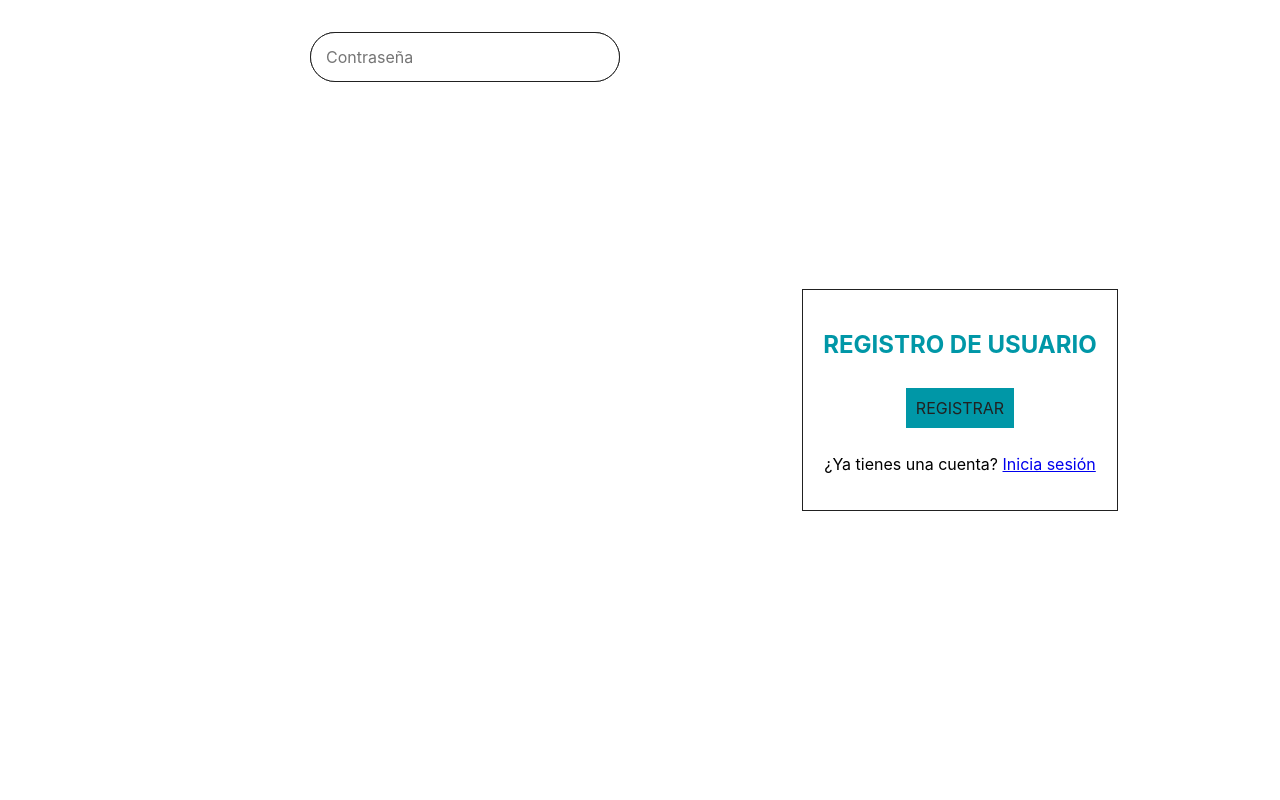
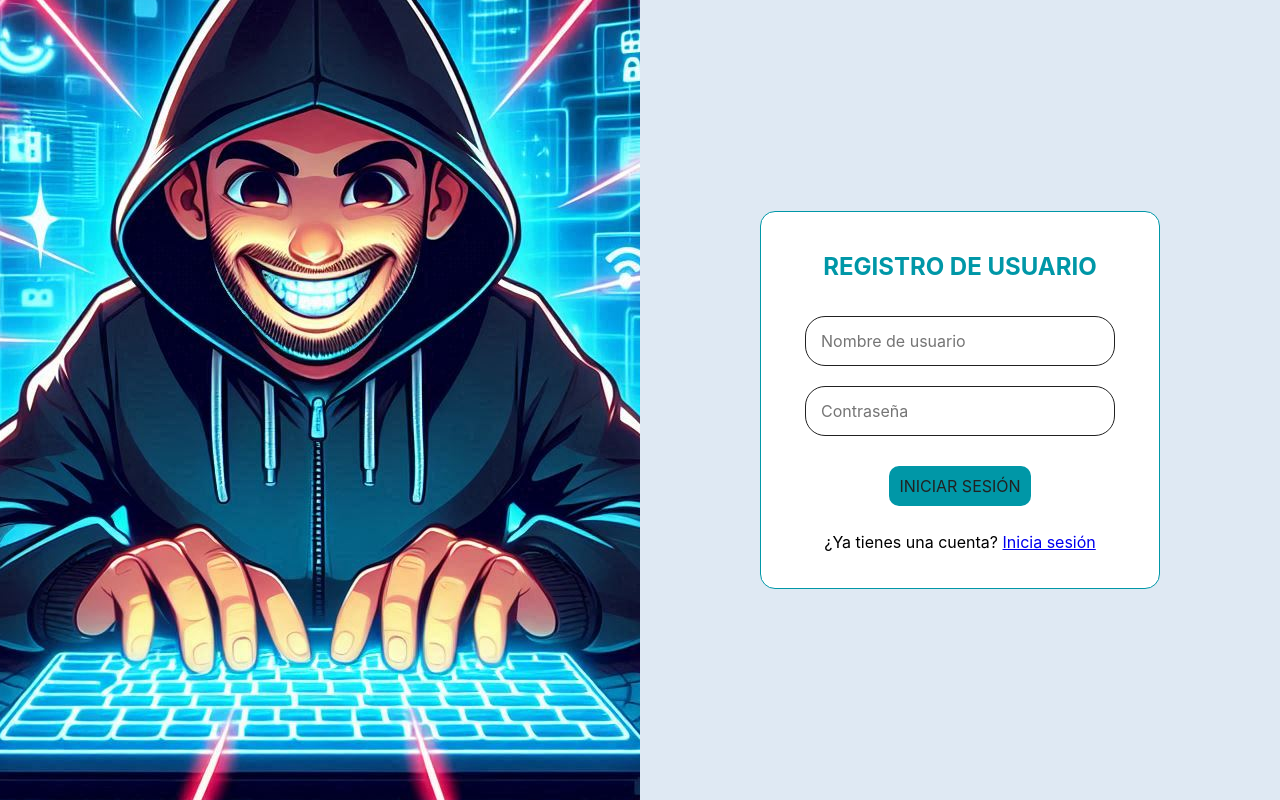
Before and after one commit to aresmote/proyecto_adminproyectos, a PHP site: page /register.php in a window 1280 px wide. Run offline with PHP 8.4, Linux system fonts and the light colour scheme.

Commit message:
Co-authored-by: Juancarlos Escobar <Greenlotu2@users.noreply.github.com>

```diff
--- a/estilo.css
+++ b/estilo.css
@@ -6,7 +6,6 @@
     --secundario:#0097a7;
     --gris:#757575;
     --grisclaro: #DFE9F3;
-
 
 }
 * {
@@ -32,6 +31,7 @@
     align-items: center;
   }
 .left{
+    background-image: url(OIG4.jpg);
       background-position: center;
       background-repeat: no-repeat;
       width: 50%;
@@ -48,14 +48,19 @@
     justify-content: center;
     align-items: center;
     gap: 3rem;
+    background-color: var(--grisclaro);
 }
 
 .container {
     max-width: 400px;
     margin: auto;
     padding: 20px;
-    border: 1px solid var(--oscuro);
+    border: 1px solid var(--secundario);
+    border-radius: 15px;
     text-align: center;
+    background-color: var(--blanco);
+
+
 
 }
 
@@ -63,160 +68,29 @@
     text-transform: uppercase;
     color: var(--secundario);
     font-size: x-large;
+    margin-bottom: 35px;
 }
 
-.login form input[type="password"]{
+.username{
     width: 310px;
     height: 50px;
     border: 1px solid var(--oscuro);
     margin-bottom: 20px;
     padding: 0 15px;
+    border-radius: 20px;
+
 }
-.login form input[type="text"] {
+.password{
     width: 310px;
     height: 50px;
     border: 1px solid var(--oscuro);
     margin-bottom: 20px;
     padding: 0 15px;
+    border-radius: 20px;
+
 }
-.login form input[type="submit"] {
-    width: 100%;
-    padding: 15px;
-   margin-top: 20px;
-    background-color: var(--secundario);
-    border: 0;
-    cursor: pointer;
-    font-weight: bold;
-    color: var(--blanco);
-    transition: background-color 0.2s;
-}
-
-header{
-    background-color: var(--secundario);
-    height: 3rem;
-}
-
-.nav-bg ul {
-    display: flex;
-    justify-content:flex-end;
-    list-style-type: none;
-    background-color: var(--secundario);
-}
-
-nav ul li {
-    margin: 0 25px;
-}
-
-nav ul li a {
-    color: white;
-    text-decoration: none;
-}
-
-i {
-	position: relative;
-	display: block;
-	width: 100%;
-	height: 20rem;
-	overflow: hidden;
-	border-radius: 20px;
-}
-
-i:before, i:after {
-	content: '⥪';
-	position: absolute;
-	top: 50%;
-	left: 1rem;
-	z-index: 2;
-	width: 2rem;
-	height: 2rem;
-	background: dodgerblue;
-	color: white;
-	border-radius: 50%;
-	display: flex;
-	justify-content: center;
-	align-items: center;
-	pointer-events: none;
-}
-
-i:after {
-	content: '⥭';
-	left: auto;
-	right: 1rem;
-}
-
-/* I haven't found a way for IE and Edge to let me style inputs that way */
-input {
-	appearance: none;
-	-ms-appearance: none;
-	-webkit-appearance: none;
-	display: block;
-	width: 100%;
-	height: 100%;
-	position: absolute;
-	top: 0;
-	left: 0;
-	border-radius: 50px;
-	background-repeat: no-repeat;
-	background-size:cover;
-	background-position: center;
-	transform: translateX(100%);
-	transition: transform ease-in-out 400ms;
-	z-index: 1;
-}
-
-input:focus {
-	outline: none;
-}
-
-input:after {
-	content: attr(title);
-	position: absolute;
-	top: 1rem;
-	left: 1rem;
-	background-color: rgba(0,0,0,0.4);
-	color: white;
-	padding: .5rem;
-	font-size: 1rem;
-	border-radius: 20px;
-}
-
-input:not(checked):before {
-	content: '';
-	position: absolute;
-	width: 2rem;
-	height: 2rem;
-	border-radius: 50%;
-	top: 50%;
-	left: calc(-100% + 1rem);
-}
-
-input:checked:before {
-	display: none;
-	left: 1rem;
-}
-
-input:checked {
-	transform: translateX(0);
-	pointer-events: none;
-	z-index: 0;
-	box-shadow: -5px 10px 20px -15px rgba(0,0,0,1);
-}
-
-input:checked + input:before {
-	left: -3rem;
-}
-
-input:checked + input ~ input:before {
-	display: none;
-}
-
-section {
-    padding: 20px;
-    text-align: center;
-}
-
 button {
-
+    border-radius: 10px;
     margin: 10px;
     padding: 10px;
     background-color: var(--secundario);
@@ -225,13 +99,6 @@
     cursor: pointer;
     text-transform: uppercase;
 }
-
 button:hover {
     background-color: var(--primario);
 }
-
-input{
-    margin-top: 2rem;
-    width: 20rem;
-    height: 3rem;
-}
--- a/register.php
+++ b/register.php
@@ -14,7 +14,7 @@
 <!DOCTYPE html>
 <html>
 <head>
-    <link rel="stylesheet" href="style.css">
+    <link rel="stylesheet" href="estilo.css">
     <title>Registro de Usuario</title>
 </head>
 <body>
@@ -26,9 +26,9 @@
             <div class="container login">
                 <h2>Registro de Usuario</h2>
                 <form method="POST">
-                    <input type="text" name="username" placeholder="Nombre de usuario" required>
-                    <input type="password" name="password" placeholder="Contraseña" required>
-                    <button type="submit">Registrar</button>
+                    <input class="username" type="text" name="username" placeholder="Nombre de usuario" required autocomplete="off">
+                    <input class="password" type="password" name="password" placeholder="Contraseña" required autocomplete="off">
+                    <button type="submit">Iniciar sesión</button>
                 </form>
                 <p>¿Ya tienes una cuenta? <a href="login.php">Inicia sesión</a></p>
             </div>
```
Also changed, not shown: login.php (+11 -7 lines).
